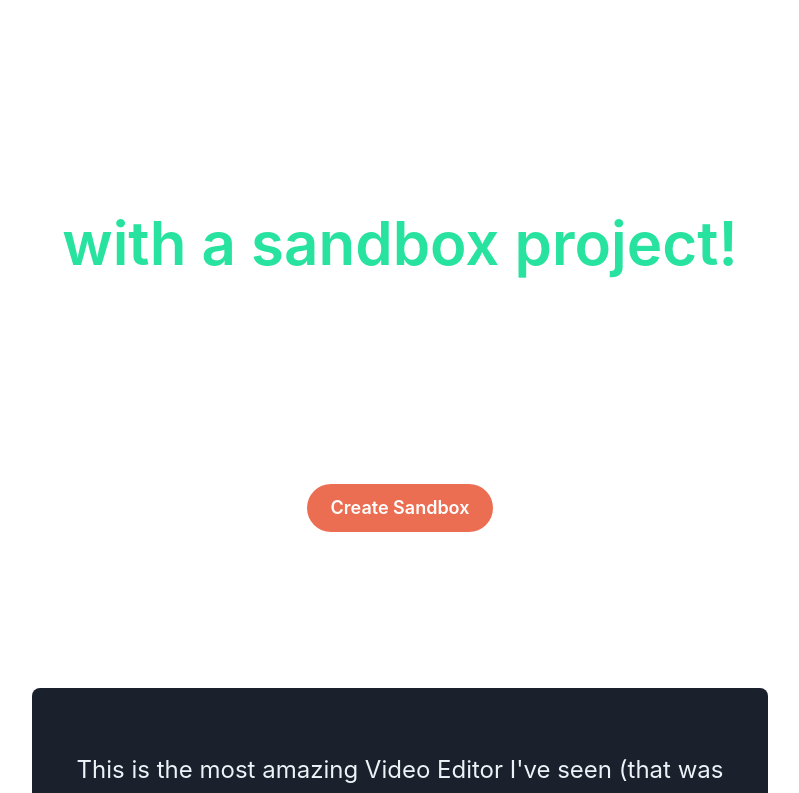
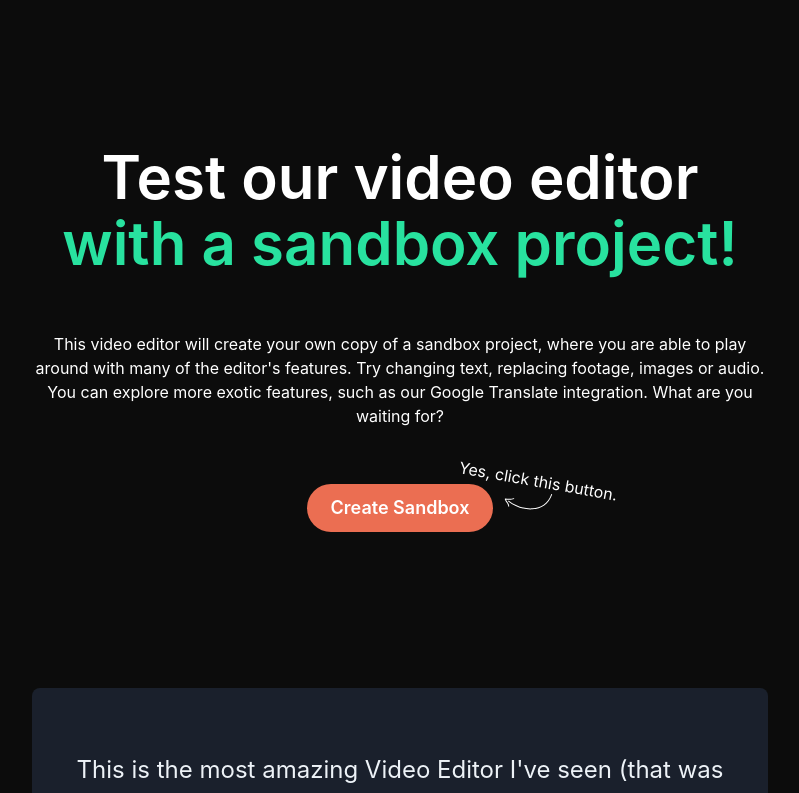
Before and after one commit to biharygergo/team-discover-videos, a Next.js app: page / in a window 1280 px wide. Shown: the top 793 px of the page, without its empty margins (240-1039 px from the left). Built offline with nearby package versions, Linux system fonts and the light colour scheme; no server answers.

Commit message:
fix: Background color

```diff
--- a/styles/globals.css
+++ b/styles/globals.css
@@ -4,7 +4,7 @@ body {
   margin: 0;
   font-family: -apple-system, BlinkMacSystemFont, Segoe UI, Roboto, Oxygen,
     Ubuntu, Cantarell, Fira Sans, Droid Sans, Helvetica Neue, sans-serif;
-  background: #0c0c0c;
+  background: #0c0c0c !important;
 }
 
 a {
```
